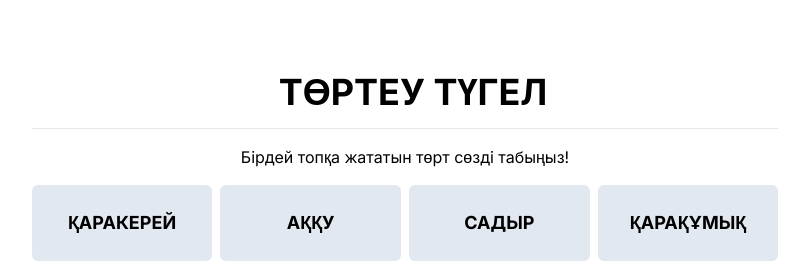
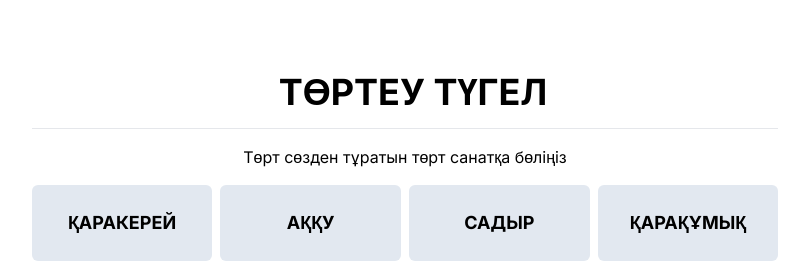
Before and after one commit to daniyarmukhanov/torteu-tugel, a Next.js app: page / in a window 1280 px wide. Shown: the top 262 px of the page, without its empty margins (235-1044 px from the left). Built offline with nearby package versions, Linux system fonts and the light colour scheme.

Commit message:
Update heading text for word grouping instructions

```diff
--- a/app/page.tsx
+++ b/app/page.tsx
@@ -134,7 +134,7 @@ export default function Home() {
           ТӨРТЕУ ТҮГЕЛ
         </h1>
         <hr className="mb-4 md:mb-4 w-full"></hr>
-        <h1 className="text-black mb-4">Бірдей топқа жататын төрт сөзді табыңыз!</h1>
+        <h1 className="text-black mb-4">Төрт сөзден тұратын төрт санатқа бөліңіз</h1>
         <div className="relative w-full">
           <Popup show={popupState.show} message={popupState.message} />
           <Grid
```
